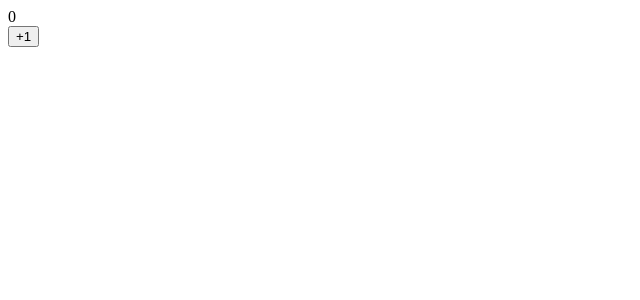
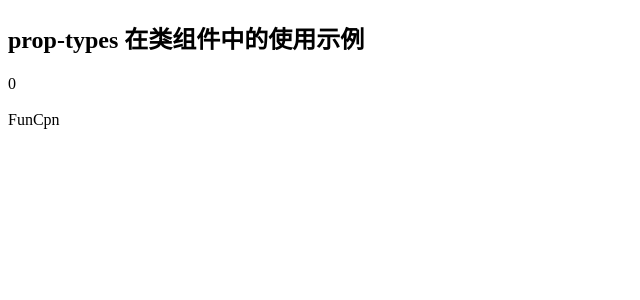
Before and after one commit to coder-klaus/react-tutorial, a React (Vite) app: page / in a window 1280 px wide. Shown: the top 300 px of the page, without its empty margins (0-640 px from the left). Built offline with nearby package versions, Linux system fonts and the light colour scheme.

Commit message:
fix: add 父子通信(prop-types款)

```diff
--- a/package.json
+++ b/package.json
@@ -10,6 +10,7 @@
     "preview": "vite preview"
   },
   "dependencies": {
+    "prop-types": "^15.8.1",
     "react": "^19.1.0",
     "react-dom": "^19.1.0"
   },
--- a/src/App.jsx
+++ b/src/App.jsx
@@ -11,7 +11,8 @@ import React from 'react';
 // import Child from './components/002-组件生命周期/002-不常见的生命周期钩子'
 
 // 组件通信
-import Child from './components/003-组件通信/001-父子通信(基础款)'
+// import Child from './components/003-组件通信/001-父子通信(基础款)'
+import Child from './components/003-组件通信/002-父子通信(prop-types款)'
 
 const App = () => {
   return (
--- /dev/null
+++ b/src/components/003-组件通信/002-父子通信(prop-types款)/ClassCpn.jsx
@@ -0,0 +1,34 @@
+import PropTypes from 'prop-types'
+import { PureComponent } from 'react'
+
+export class ClassCpn extends PureComponent {
+  // 通过静态属性 propTypes 设置 props 类型校验
+  // 和 Vue 一样，类型校验只是警告信息，并不会真正阻止 props 传递
+  static propTypes = {
+    // 具体支持类型，可以查阅 prop-types 的官方文档
+    count: PropTypes.number.isRequired
+  }
+
+  // 通过静态属性 defaultProps 设置 props 的默认值
+  // 只有当props的值隐式为undefined「 没有传递 」 或被 显示传递为 undefined时
+  // 默认值没有必要和必选值同时存在，因为设置了必选值将无法触发默认值，所以同时设置默认值和必选值将会出现警告
+  static defaultProps = {
+    title: 'prop-types 在类组件中的使用示例'
+  }
+
+  render() {
+    // React19 开始 prop-types的类型校验将静默失效，没有必要为了设置默认值单独引入一个第三方库
+    // 因此 React19 开始 props的默认值推荐使用如下方式进行设置
+    // const { title = 'prop-types 在类组件中的使用示例', count } = this.props
+    // 而 类型校对 和 props是否必传「 是否是可选属性 」 通过 TypeScript进行设置
+
+    return (
+      <>
+        <h2>{ this.props.title }</h2>
+        <div>{ this.props.count }</div>
+      </>
+    )
+  }
+}
+
+export default ClassCpn
--- /dev/null
+++ b/src/components/003-组件通信/002-父子通信(prop-types款)/FunCpn.jsx
@@ -0,0 +1,22 @@
+import PropTypes from 'prop-types'
+import { memo } from 'react'
+
+// React19 开始 prop-types 的类型校对将不再生效，只对默认值生效，没必要为了默认值引入一个单独的第三方库
+// 因此 React19开始推荐写法如下 ({ count, title = 'prop-types 在函数组件中的使用示例' }) => JSX视图
+const FunCpn = memo(() => {
+  return (
+    <div>FunCpn</div>
+  )
+})
+
+// 函数组件，对props进行类型校对和是否必传
+FunCpn.propTypes = {
+  count: PropTypes.number.isRequired
+}
+
+// 函数组件，设置 props的默认值
+FunCpn.defaultProps = {
+  title: 'prop-types 在函数组件中的使用示例'
+};
+
+export default FunCpn
--- /dev/null
+++ b/src/components/003-组件通信/002-父子通信(prop-types款)/index.jsx
@@ -0,0 +1,29 @@
+import { PureComponent } from 'react'
+import FunCpn from './FunCpn'
+import ClassCpn from './ClassCpn'
+
+export class Child extends PureComponent {
+  state = {
+    count: 0
+  }
+
+  increment() {
+    this.setState({
+      count: this.state.count + 1
+    })
+  }
+
+  render() {
+    const { count } = this.state
+    return (
+      <>
+        {/* count + '' 是为了让 number类型 props变成 string，从而触发 prop-types的类型警告 */}
+        <ClassCpn count={count + ''} />
+        <br />
+        <FunCpn count={count + ''} />
+      </>
+    )
+  }
+}
+
+export default Child
```
Also changed, not shown: 1 other file (tests, documents, lock files or other folders).
